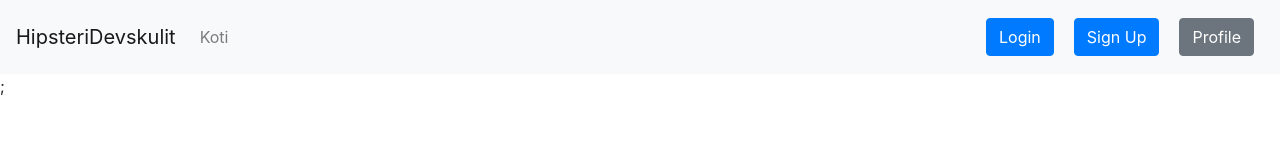
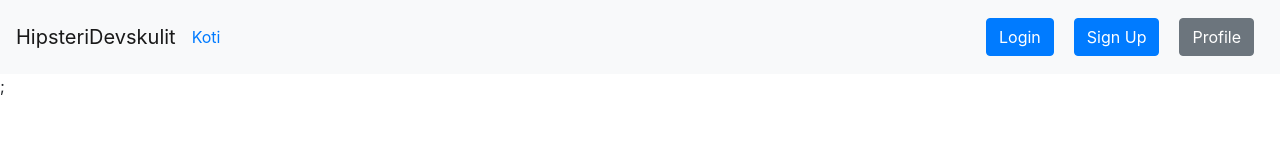
Before and after one commit to iaaltojarvi/miniprojekti2UI, a React (Create React App) app: page / in a window 1280 px wide. Shown: the top 160 px of the page. Built offline with nearby package versions, Linux system fonts and the light colour scheme.

Commit message:
link lisätty

```diff
--- a/src/components/appNavigation/AppNavigation.js
+++ b/src/components/appNavigation/AppNavigation.js
@@ -9,7 +9,7 @@ export default class AppNavigation extends Component {
         <Navbar bg="light" expand="lg">
           <Navbar.Brand>HipsteriDevskulit</Navbar.Brand>
             <Nav className="mr-auto">
-              <Nav.Link to="/">Koti</Nav.Link>
+              <Link to="/">Koti</Link>
             </Nav>
             <Button variant="primary">Login</Button>
             <Button variant="primary">Sign Up</Button>
```
